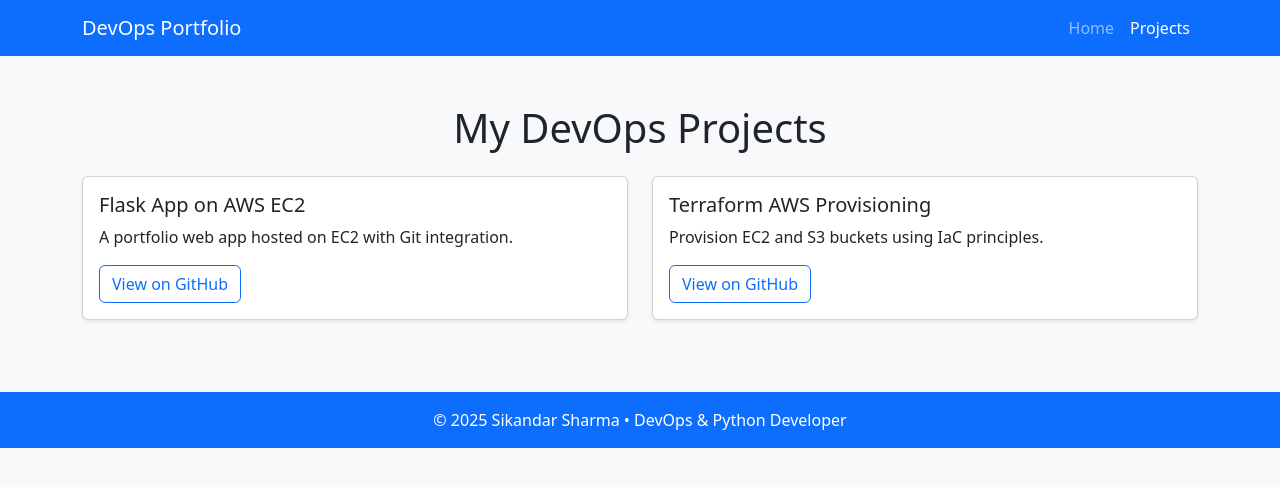
After one commit to Sikandar-dev-s/mydreamapp, a Flask app: page /projects in a window 1280 px wide. The commit adds this page. Shown: the top 487 px of the page. Run offline with Flask 3, Linux system fonts and the light colour scheme.

Commit message:
Clean structure: Flask app ready for deployment

```diff
--- a/app.py
+++ b/app.py
@@ -19,5 +19,22 @@ def contact():
     flash("Thank you for reaching out! We will get back to you soon.")
     return redirect(url_for("home"))
 
+@app.route("/projects")
+def projects():
+    project_list = [
+        {
+            "title": "Flask App on AWS EC2",
+            "description": "A portfolio web app hosted on EC2 with Git integration.",
+            "link": "https://github.com/Sikandar-dev-s/mydreamapp"
+        },
+        {
+            "title": "Terraform AWS Provisioning",
+            "description": "Provision EC2 and S3 buckets using IaC principles.",
+            "link": "https://github.com/your-repo/terraform-aws"
+        }
+    ]
+    return render_template("projects.html", projects=project_list)
+
+
 if __name__ == "__main__":
     app.run(debug=True)
--- /dev/null
+++ b/templates/projects.html
@@ -0,0 +1,48 @@
+<!DOCTYPE html>
+<html lang="en">
+<head>
+  <meta charset="UTF-8" />
+  <meta name="viewport" content="width=device-width, initial-scale=1" />
+  <title>My Projects</title>
+  <link
+    href="https://cdn.jsdelivr.net/npm/bootstrap@5.3.0/dist/css/bootstrap.min.css"
+    rel="stylesheet"
+  />
+</head>
+<body class="bg-light">
+  <nav class="navbar navbar-expand-lg navbar-dark bg-primary">
+    <div class="container">
+      <a class="navbar-brand" href="/">DevOps Portfolio</a>
+      <div class="collapse navbar-collapse">
+        <ul class="navbar-nav ms-auto">
+          <li class="nav-item"><a href="/" class="nav-link">Home</a></li>
+          <li class="nav-item"><a href="/projects" class="nav-link active">Projects</a></li>
+        </ul>
+      </div>
+    </div>
+  </nav>
+
+  <main class="container my-5">
+    <h1 class="text-center mb-4">My DevOps Projects</h1>
+    <div class="row">
+      {% for project in projects %}
+      <div class="col-md-6 mb-4">
+        <div class="card h-100 shadow-sm">
+          <div class="card-body">
+            <h5 class="card-title">{{ project.title }}</h5>
+            <p class="card-text">{{ project.description }}</p>
+            <a href="{{ project.link }}" class="btn btn-outline-primary" target="_blank">View on GitHub</a>
+          </div>
+        </div>
+      </div>
+      {% endfor %}
+    </div>
+  </main>
+
+  <footer class="bg-primary text-white text-center py-3 mt-5">
+    &copy; 2025 Sikandar Sharma • DevOps & Python Developer
+  </footer>
+
+  <script src="https://cdn.jsdelivr.net/npm/bootstrap@5.3.0/dist/js/bootstrap.bundle.min.js"></script>
+</body>
+</html>
```
Also changed, not shown: templates/index.html (+48 -41 lines).
